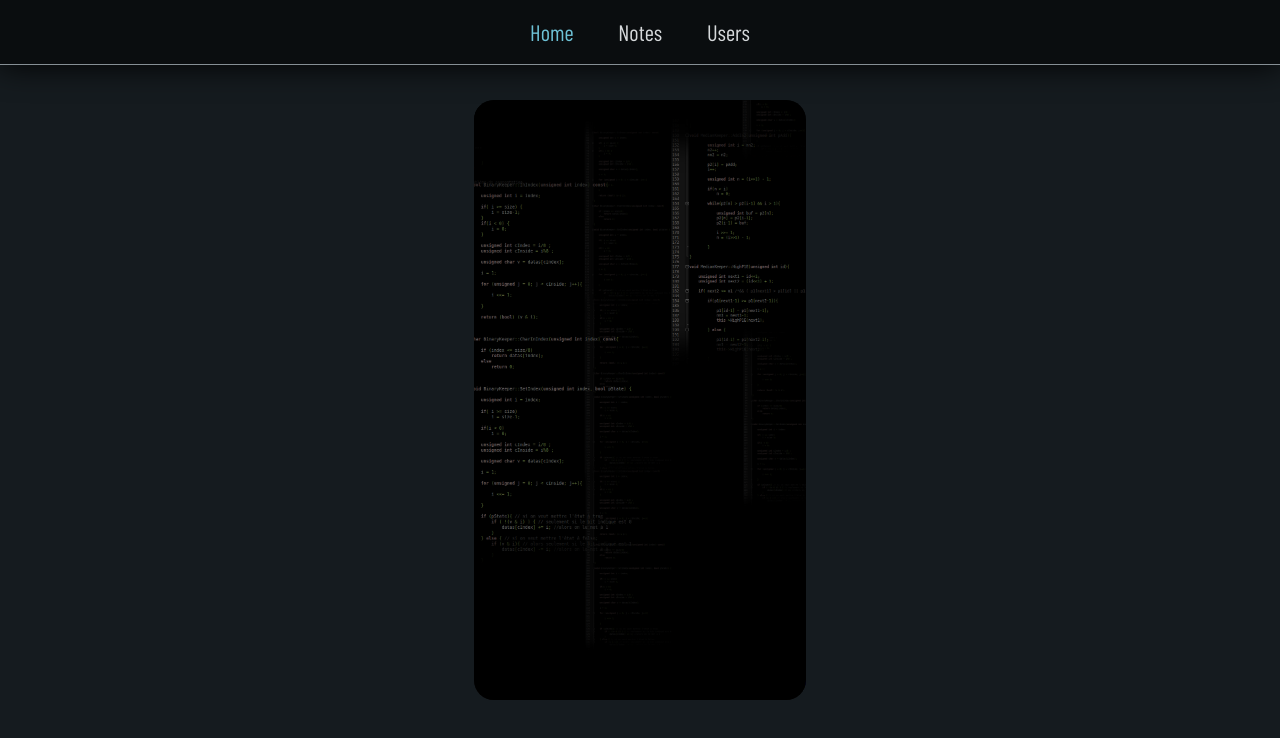
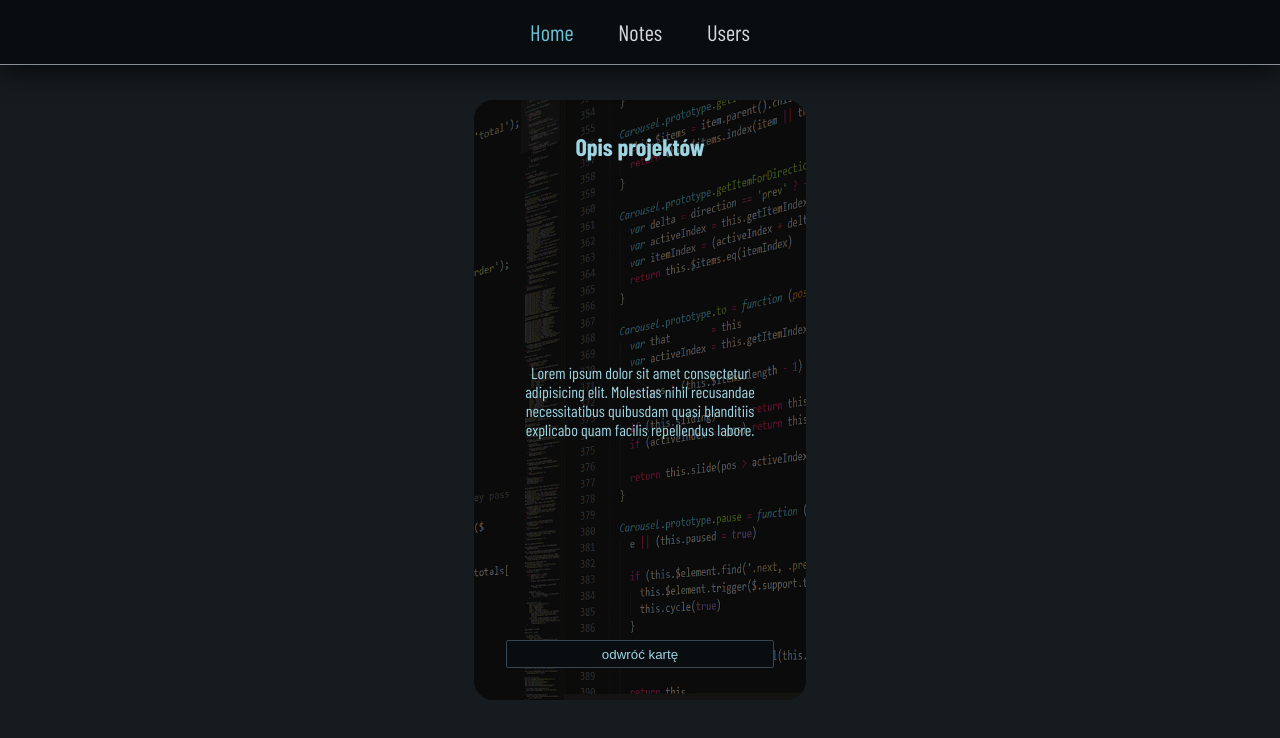
Before and after one commit to Scorpion19702022/SIMPLE_PROJECT_REACT_REDUX, a React (Vite) app: page / in a window 1280 px wide. Shown: the top 738 px of the page. Built offline with nearby package versions, Linux system fonts and the light colour scheme; a web font is replaced by a local one.

Commit message:
added style

```diff
--- a/src/Components/Home/Home.tsx
+++ b/src/Components/Home/Home.tsx
@@ -15,9 +15,9 @@ const Home = () => {
 				</div>
 				<div className={styles.card_back}>
 					<h2 className={styles.heading_back}>Opis projektów</h2>
-					<img className={styles.img_Back} src={code02} alt='picture_code' />
+					<img className={styles.img_back} src={code02} alt='picture_code' />
 					<div className={styles.shadow_back}></div>
-					<p>
+					<p className={styles.text_back}>
 						Lorem ipsum dolor sit amet consectetur adipisicing elit. Molestias nihil recusandae necessitatibus quibusdam
 						quasi blanditiis explicabo quam facilis repellendus labore.
 					</p>
--- a/src/Components/Home/Styles/Home.module.css
+++ b/src/Components/Home/Styles/Home.module.css
@@ -72,6 +72,7 @@
 
 .heading_front {
 	color: var(--color-color02);
+	z-index: 1;
 }
 
 .btn_front {
@@ -81,11 +82,12 @@
 	background-color: var(--color-dark10);
 	border: 0.04em solid var(--color-dark06);
 	border-radius: 2px;
+	z-index: 1;
 	cursor: pointer;
 	transition: all 0.3s ease-in-out;
 }
 
-/* .card_back {
+.card_back {
 	position: absolute;
 	top: 0;
 	width: 100%;
@@ -116,6 +118,13 @@
 
 .heading_back {
 	color: var(--color-color02);
+	z-index: 1;
+}
+
+.text_back {
+	color: var(--color-color02);
+	z-index: 1;
+	text-align: center;
 }
 
 .btn_back {
@@ -127,7 +136,8 @@
 	border-radius: 2px;
 	cursor: pointer;
 	transition: all 0.3s ease-in-out;
-} */
+	z-index: 1;
+}
 
 @media (min-width: 1200px) {
 	.wrapper {
```
